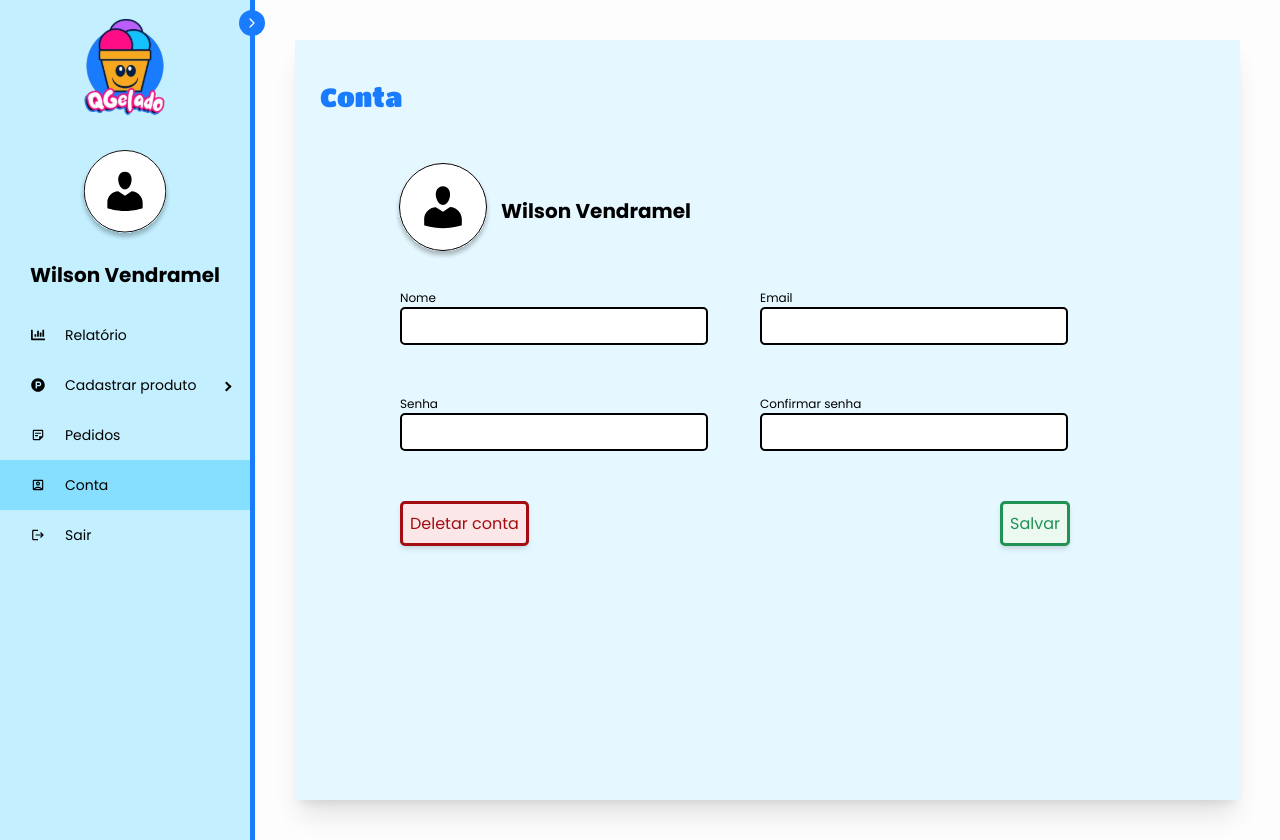
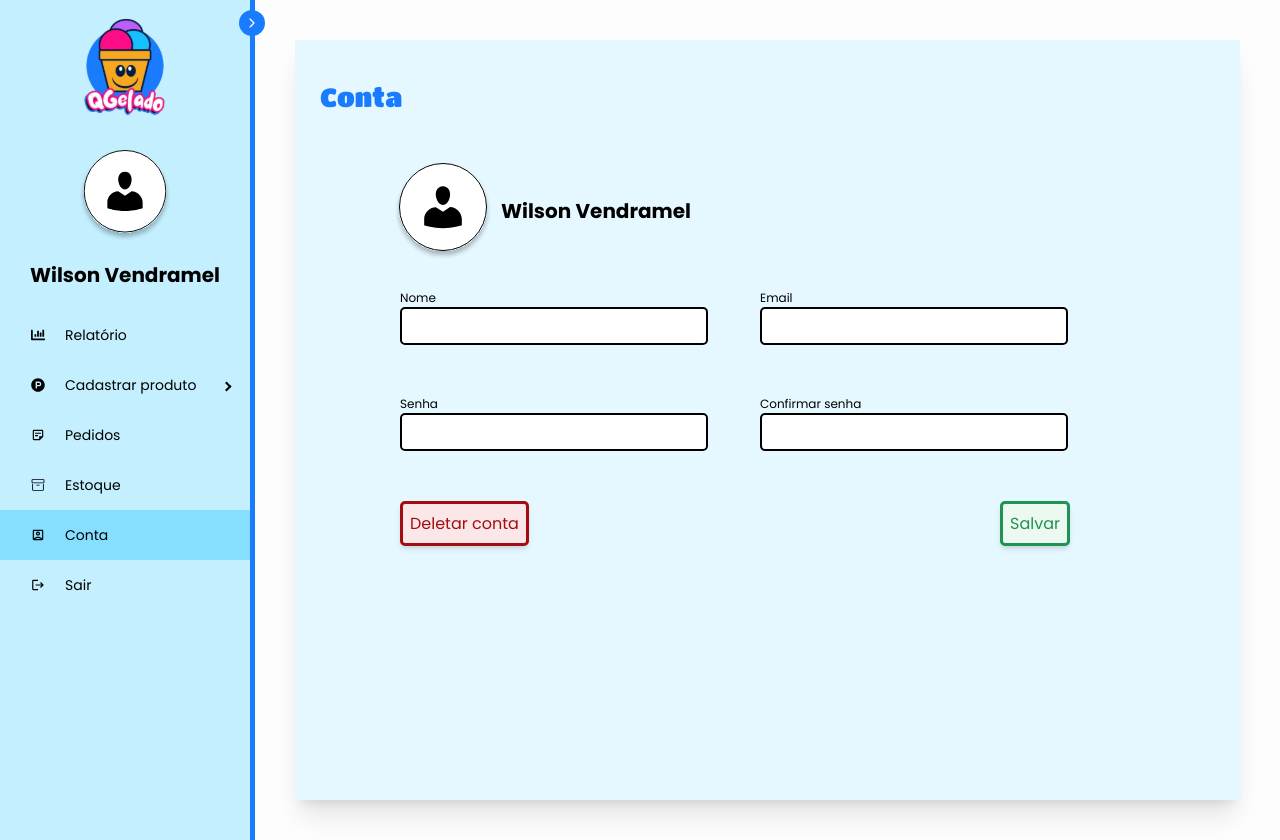
Before and after one commit to QGelado/QGelado-Frontend, a React (Vite) app: page /conta in a window 1280 px wide. Built offline with nearby package versions, Linux system fonts and the light colour scheme.

Commit message:
:lipstick: menu lateral

```diff
--- a/src/components/MenuLateral/MenuLateral.jsx
+++ b/src/components/MenuLateral/MenuLateral.jsx
@@ -8,6 +8,7 @@ import { MdOutlineStickyNote2, MdOutlineAccountBox, MdLogout,  } from "react-ico
 import { TbCone2 } from "react-icons/tb";
 import { GiChocolateBar, GiStrawberry  } from "react-icons/gi";
 import { IoIosArrowForward } from "react-icons/io";
+import { GoArchive } from "react-icons/go";
 
 const MenuLateral = ({ selecao, adminName }) => {
   const [collapsed, setCollapsed] = useState(false);
@@ -48,6 +49,7 @@ const MenuLateral = ({ selecao, adminName }) => {
             <MenuItem component={<Link to="/" />} active={selecao == "saborSorvete" ? true : false}  icon={<GiStrawberry />}>Sabor sorvete</MenuItem>
           </SubMenu>
           <MenuItem component={<Link to="/" />} active={selecao == "pedidos" ? true : false}  icon={<MdOutlineStickyNote2 />}>Pedidos</MenuItem>
+          <MenuItem component={<Link to="/" />} active={selecao == "estoque" ? true : false}  icon={<GoArchive  />}>Estoque</MenuItem>
           <MenuItem component={<Link to="/" />} active={selecao == "conta" ? true : false} icon={<MdOutlineAccountBox />}>Conta</MenuItem>
           <MenuItem component={<Link to="/" />} active={selecao == "sair" ? true : false} icon={<MdLogout />}>Sair</MenuItem>
         </Menu>
```
